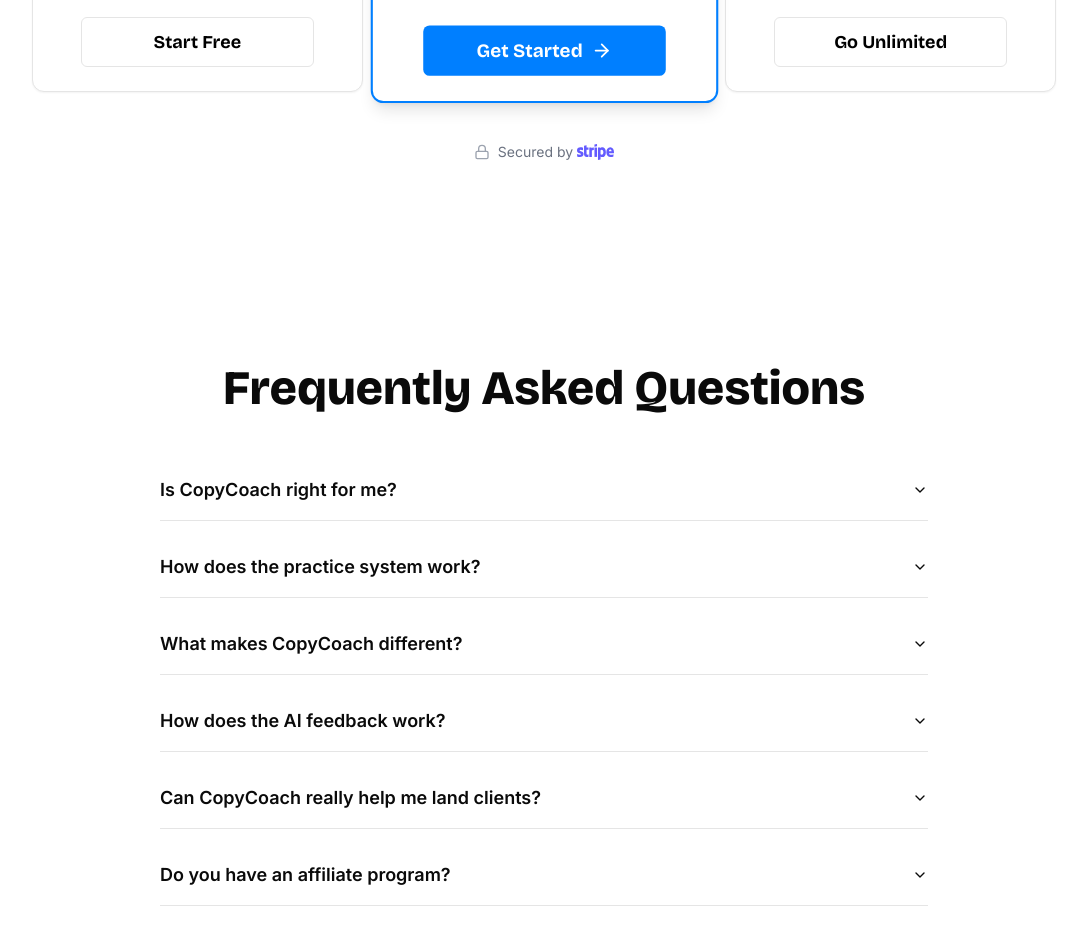
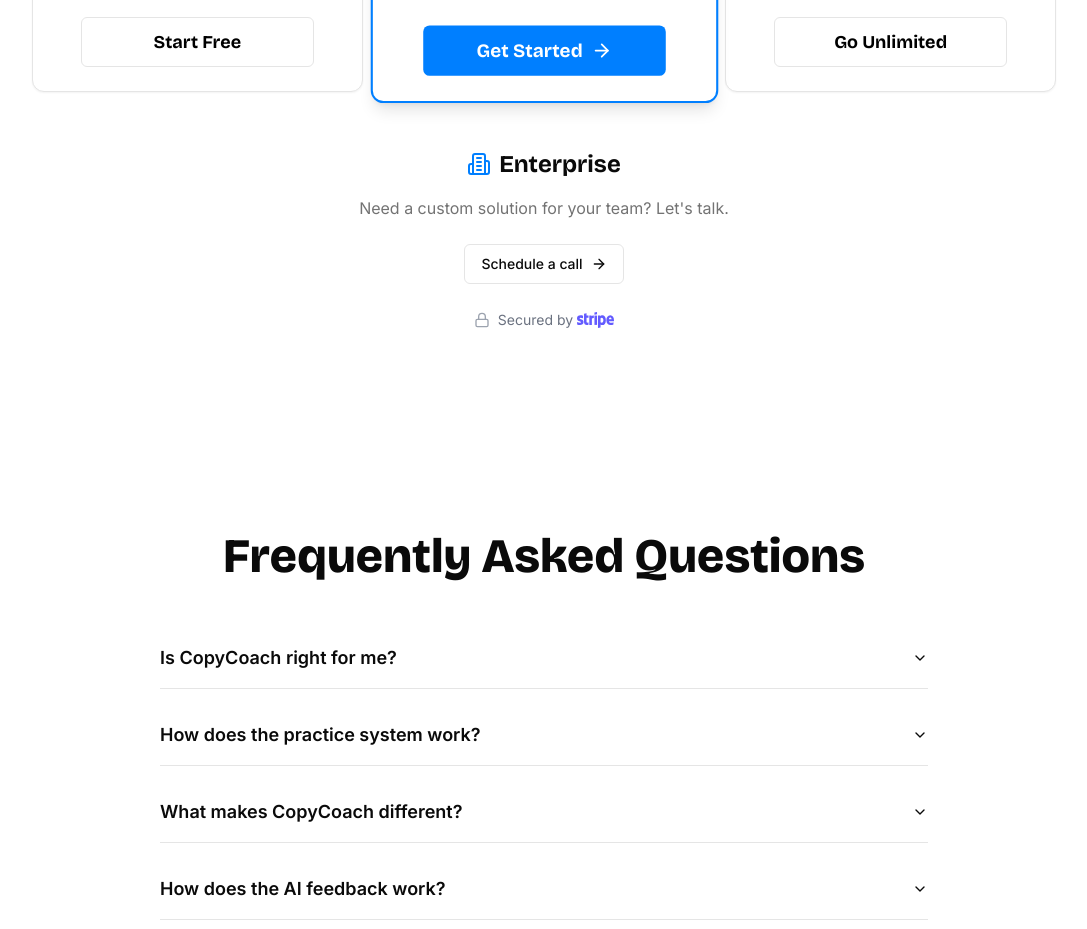
Before and after one commit to RazvanDRL/CopyCoach, a Next.js app: page / in a window 1280 px wide. Shown: the part 2940-3869 px from the top of the page, without its empty margins (96-1183 px from the left). Built offline with nearby package versions, Linux system fonts and the light colour scheme; no server answers.

Commit message:
Update pricing.tsx

```diff
--- a/components/pricing.tsx
+++ b/components/pricing.tsx
@@ -3,7 +3,7 @@ import React from 'react';
 import Link from 'next/link';
 import { Button } from "@/components/ui/button";
 import { Card, CardContent, CardHeader, CardTitle, CardDescription, CardFooter } from "@/components/ui/card";
-import { Check, ArrowRight, Lock } from 'lucide-react';
+import { Check, ArrowRight, Lock, Building2 } from 'lucide-react';
 import { cn } from '@/lib/utils';
 import StripeLogo from '@/public/logos/stripe.svg';
 import Image from 'next/image';
@@ -137,7 +137,25 @@ const Pricing: React.FC<PricingProps> = ({ className, user }) => {
                     ))}
                 </div>
 
-                <Link href="https://stripe.com/" target="_blank" className="flex items-center justify-center mt-8 h-10">
+                <div className="mt-12 text-center">
+                    <div className="inline-flex items-center gap-2 mb-4">
+                        <Building2 className="h-6 w-6 text-[#007FFF]" />
+                        <h2 className={cn("text-2xl font-bold", bricolage.className)}>Enterprise</h2>
+                    </div>
+                    <p className="text-muted-foreground mb-6">
+                        Need a custom solution for your team? Let's talk.
+                    </p>
+
+                    <Link href="https://calendly.com/arthurluca/enterprise-plan-copycoach" target="_blank" >
+                        <Button variant="outline" className="">
+                            Schedule a call
+                            <ArrowRight className="ml-2 h-4 w-4" />
+                        </Button>
+                    </Link>
+
+                </div>
+
+                <Link href="https://stripe.com/" target="_blank" className="flex items-center justify-center mt-4 h-10">
                     <Lock className="h-4 w-4 text-gray-400 mr-2" />
                     <span className="text-sm text-gray-500">Secured by</span>
                     <Image src={StripeLogo} alt="Stripe" width={37} height={10} className="ml-1" />
```
